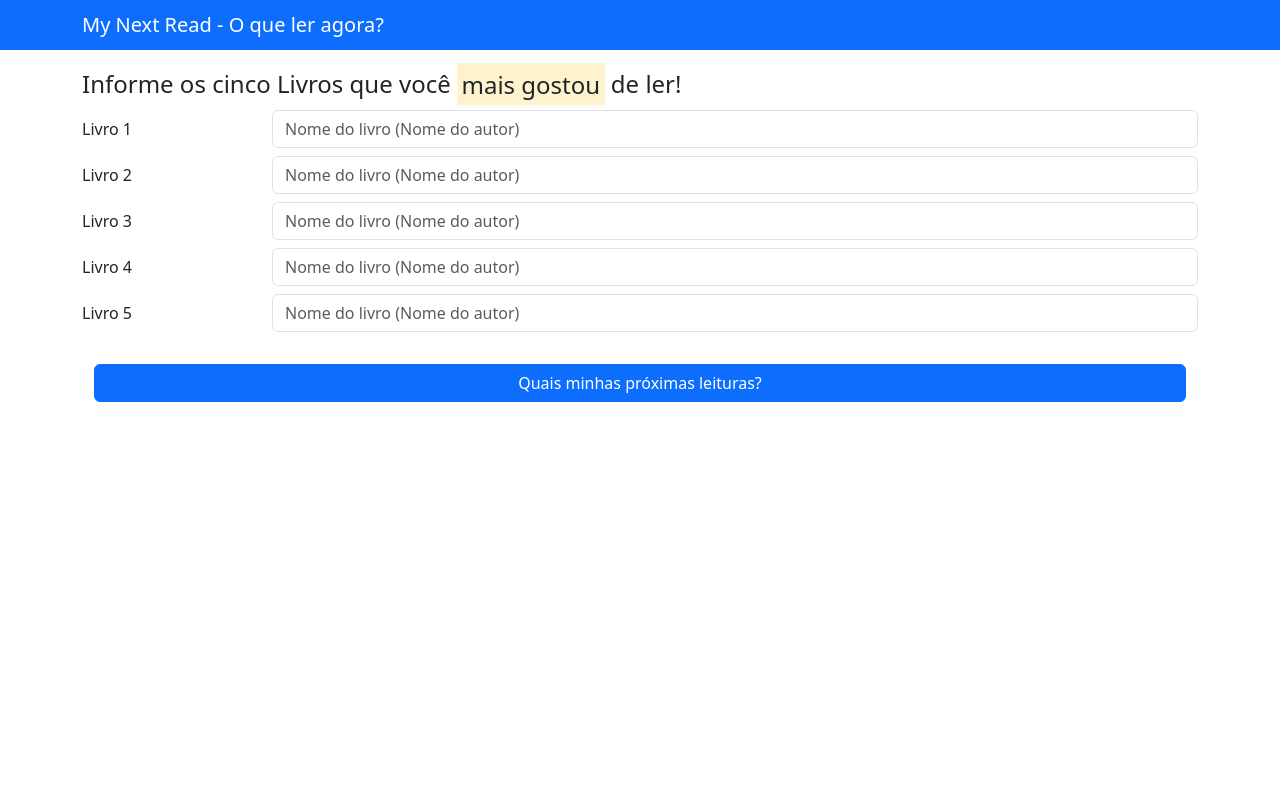
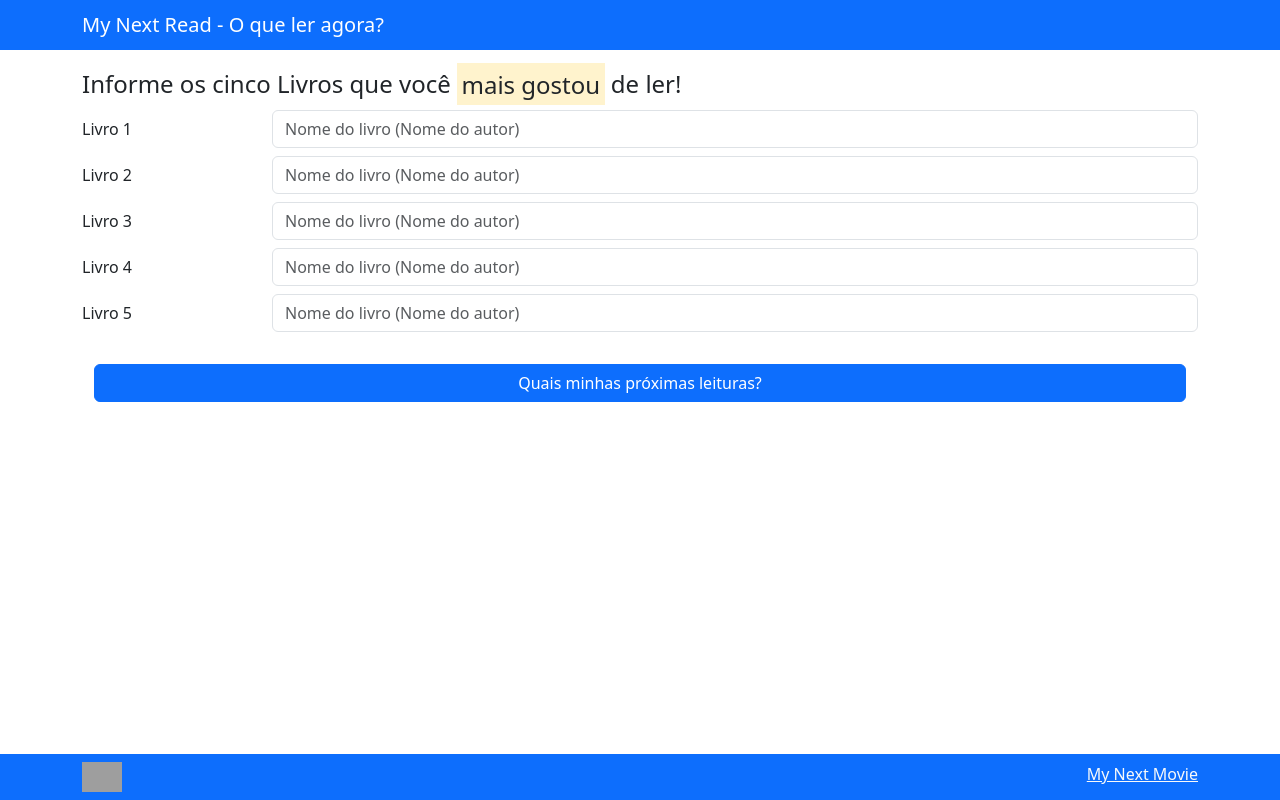
Before and after one commit to marcosnunesmbs/mynextread, a website: page public/index.html in a window 1280 px wide. Drawn offline with nearby package versions, Linux system fonts and the light colour scheme; grey boxes are pictures that could not be loaded.

Commit message:
set footer

```diff
--- a/public/index.html
+++ b/public/index.html
@@ -6,7 +6,7 @@
         <title>My Next Read - O que ler agora?</title>
         <meta name="description" content="Quem nunca terminou de ler um livro e ficou na dúvida do que ler em seguida não é mesmo? Então utilize o My Next Read para saber o que você pode ler agora que tem a ver com seus gostos literários!">
         <meta name="viewport" content="width=device-width, initial-scale=1">
-        <link rel="stylesheet" href="">
+        <link rel="stylesheet" href="./resource/css/style.css">
         <meta property="og:title" content="My Next Read - O que ler agora?" />
         <meta property="og:type" content="website" />
         <meta property="og:image" content="/resource/img/thumb.jpg" />
@@ -76,6 +76,14 @@
                 </div>
             </div>
         </main>
+
+        <footer class="bg-primary text-white py-2">
+            <div class="container d-flex flex-col justify-content-between">
+                <a href="https://mnunes.xyz"><img src="https://mnunes.xyz/assets/img/logo-white.png" alt="Logo do Portfólio" width="40"></a>
+                <a href="/movie" class="link-light">My Next Movie</a>
+            </div>
+        </footer>
+
         <script src="https://code.jquery.com/jquery-3.6.0.min.js"></script>
         <script>
             $(document).ready(function() {
@@ -113,4 +121,5 @@
             });
         </script>
     </body>
+
 </html>
--- /dev/null
+++ b/public/resource/css/style.css
@@ -0,0 +1,5 @@
+footer {
+    position: fixed;
+    bottom: 0;
+    width: 100%;
+}
```
Also changed, not shown: public/movie.html (+9 -1 lines), .github/workflows/deploy.yml (added).
